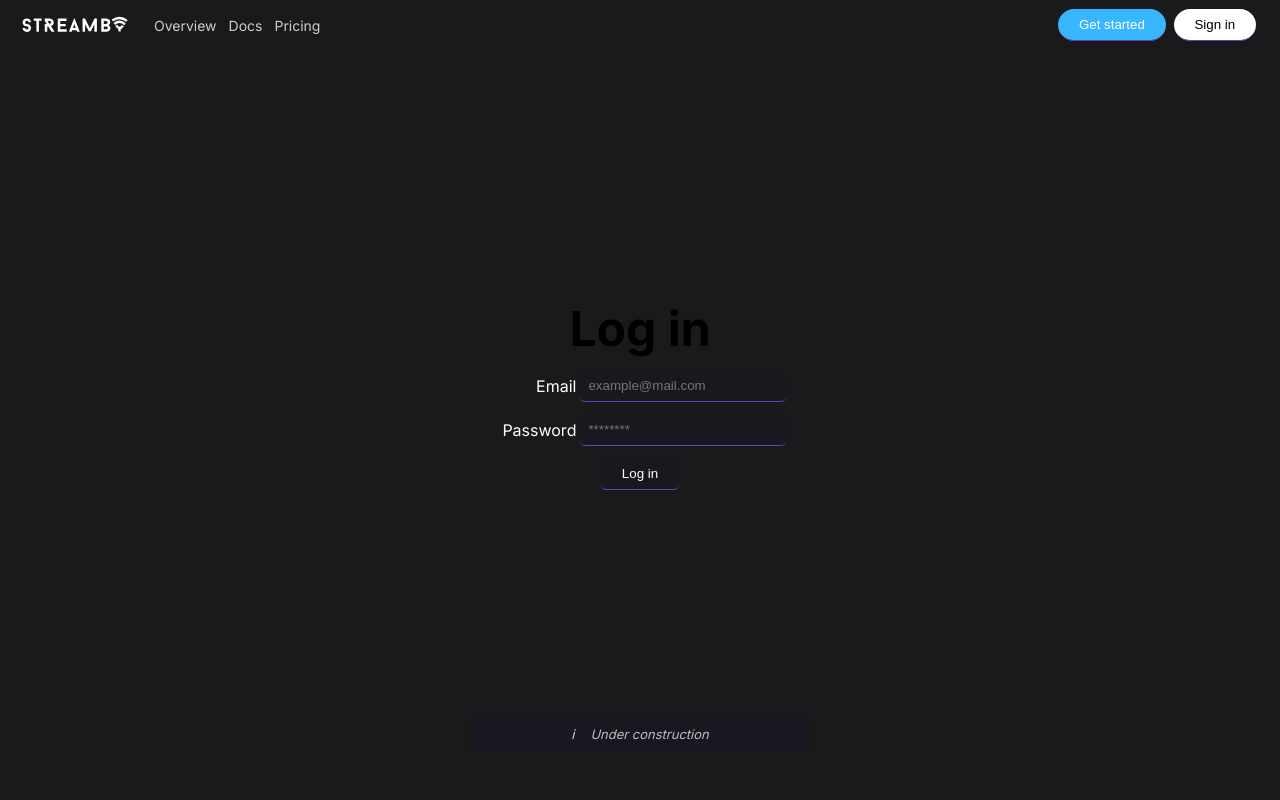
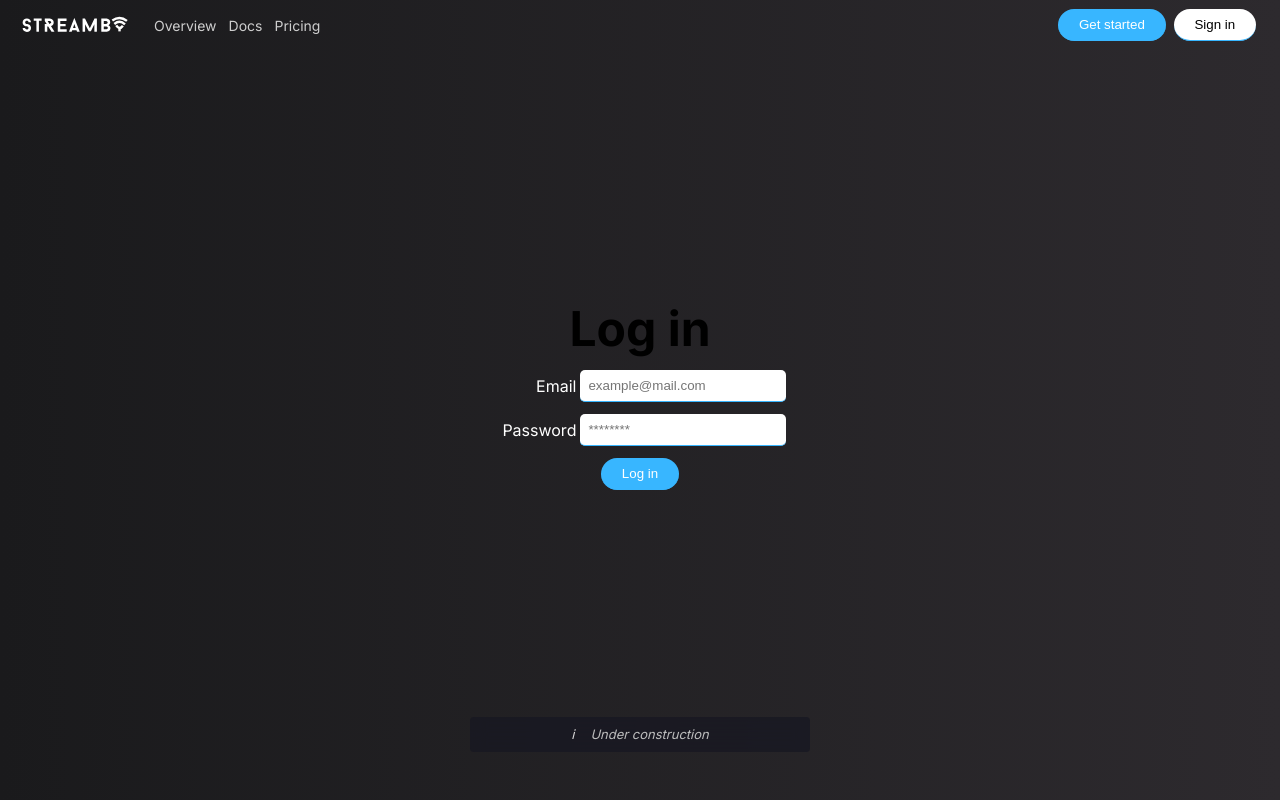
Before and after one commit to GwerhDev/StreamBy-Web, a Next.js app: page /login in a window 1280 px wide. Built offline with nearby package versions, Linux system fonts and the light colour scheme; a web font is replaced by a local one.

Commit message:
changing branding colors

```diff
--- a/src/app/globals.css
+++ b/src/app/globals.css
@@ -6,6 +6,14 @@
   box-sizing: border-box;
   padding: 0;
   margin: 0;
+}
+
+.d-flex{
+  display: flex;
+}
+
+.h-full {
+  min-height: 100vh;
 }
 
 html,
@@ -84,9 +92,9 @@ input {
   padding: .5rem;
   border-radius: 5px;
   border: none;
-  color: white;
-  border-bottom: 1px solid rgb(95, 69, 189);
-  background-color: rgba(24, 24, 34, 0.603);
+  color: rgb(0, 0, 0);
+  border-bottom: 1px solid var(--color-button-primary);
+  background-color: white;
 }
 
 button {
@@ -95,15 +103,14 @@ button {
   border: none;
   outline: none;
   border-radius: 5px;
-  border-bottom: 1px solid rgb(95, 69, 189);
-  background-color: rgba(24, 24, 34, 0.603);
+  border-bottom: 1px solid var(--color-button-primary);
   padding-left: 1.3rem;
   padding-right: 1.3rem;
 }
 
 button:hover {
   cursor: pointer;
-  background-color: rgba(79, 79, 150, 0.603);
+  background-color: var(--color-button-primary-hover);
 }
 
 input:hover,
@@ -111,7 +118,8 @@ input:active,
 input:focus,
 input:focus-visible {
   outline: none;
-  background-color: rgba(79, 79, 150, 0.603);
+  background-color: var(--color-button-primary-hover);
+  color: white;
 }
 
 main {
--- a/src/app/login/page.tsx
+++ b/src/app/login/page.tsx
@@ -4,7 +4,7 @@ import { LoggedRedirection } from '@/components/Utils/LoggedRedirection';
 
 export default function LoginPage() {
   return (
-    <div className='dashboard-container justify-content-center align-items-center flex-dir-col'>
+    <div className='d-flex h-full justify-content-center align-items-center flex-dir-col'>
       <Navigator />
       <LoginForm />
       <LoggedRedirection />
--- a/src/app/signup/page.tsx
+++ b/src/app/signup/page.tsx
@@ -4,7 +4,7 @@ import { LoggedRedirection } from '@/components/Utils/LoggedRedirection';
 
 export default function LoginPage() {
   return (
-    <div className='dashboard-container justify-content-center align-items-center flex-dir-col'>
+    <div className='d-flex h-full justify-content-center align-items-center flex-dir-col'>
       <Navigator />
       <SignupForm />
       <LoggedRedirection />
--- a/src/components/Forms/LoginForm.tsx
+++ b/src/components/Forms/LoginForm.tsx
@@ -5,6 +5,7 @@ import { useRouter } from 'next/navigation';
 import { FormEvent, useState } from 'react';
 import { setUserToken } from '@/helpers/LocalStorage.functions';
 import Loading from '@/app/loading';
+import { ActionButton } from '../Buttons/ActionButton';
 
 export const LoginForm = () => {
   const router = useRouter();
@@ -74,7 +75,7 @@ export const LoginForm = () => {
                 <input onInput={handlePassword} type="password" placeholder='********' />
               </li>
             </ul>
-            <button>Log in</button>
+            <ActionButton text='Log in' type='submit' />
             <span><small>{error}</small></span>
           </form>
       }
--- a/src/components/Navigator/Navigator.tsx
+++ b/src/components/Navigator/Navigator.tsx
@@ -28,7 +28,7 @@ export const Navigator = () => {
     <div className={s.container}>
       {
         <nav className={s.navigator}>
-          <Link href={'/'} className={s.logo}>
+          <Link href={'/home'} className={s.logo}>
             <img src="streamby-logo.svg" alt="logo" width={"110px"} />
           </Link>
           <>
```
